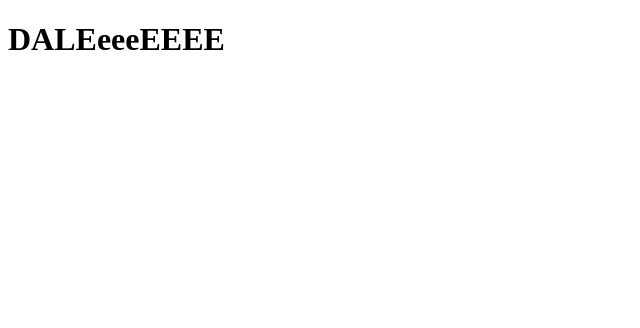
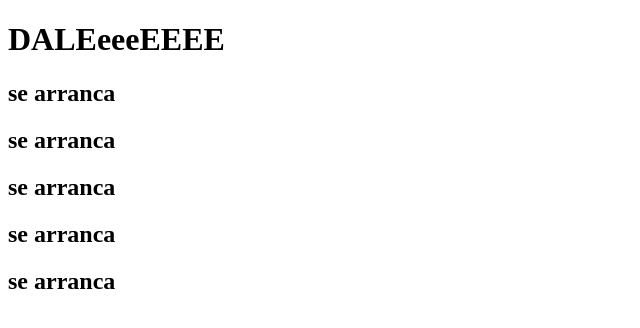
Before and after one commit to juanccasella/spag, a plain HTML site: page index.html in a window 1280 px wide. Shown: the whole page, without its empty margins (0-640 px from the left). Drawn offline with Linux system fonts and the light colour scheme.

Commit message:
prueba dde spag 1

```diff
--- a/index.html
+++ b/index.html
@@ -7,5 +7,10 @@
 </head>
 <body>
     <h1>DALEeeeEEEE</h1>
+    <h2>se arranca</h2>
+    <h2>se arranca</h2>
+    <h2>se arranca</h2>
+    <h2>se arranca</h2>
+    <h2>se arranca</h2>
 </body>
 </html>
```
